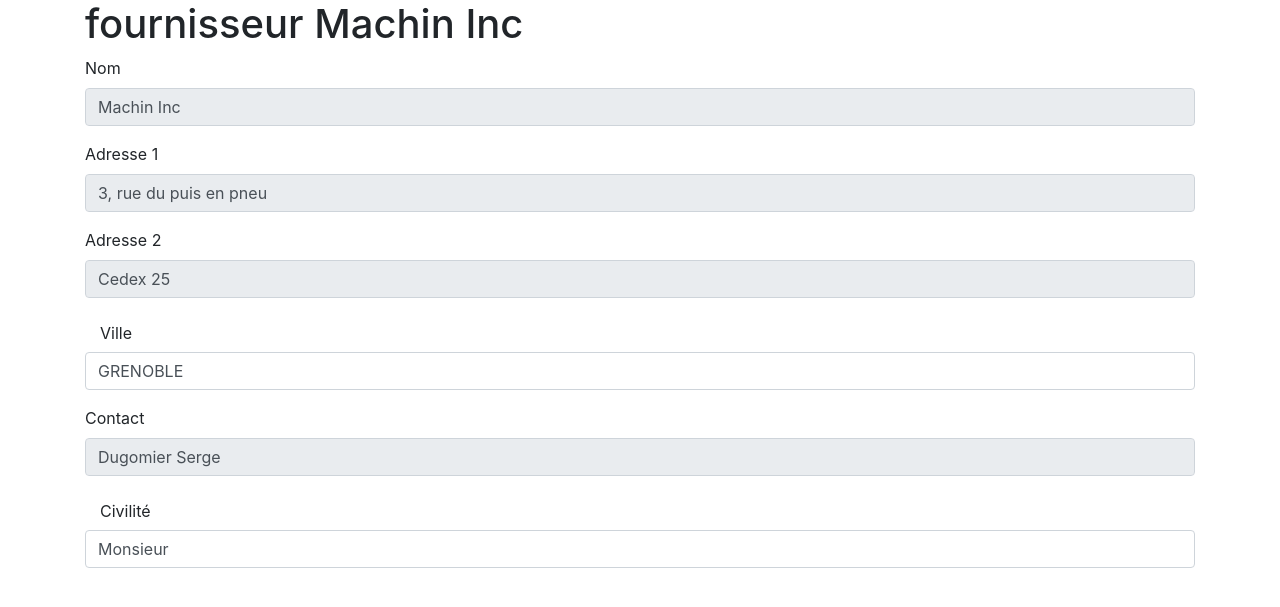
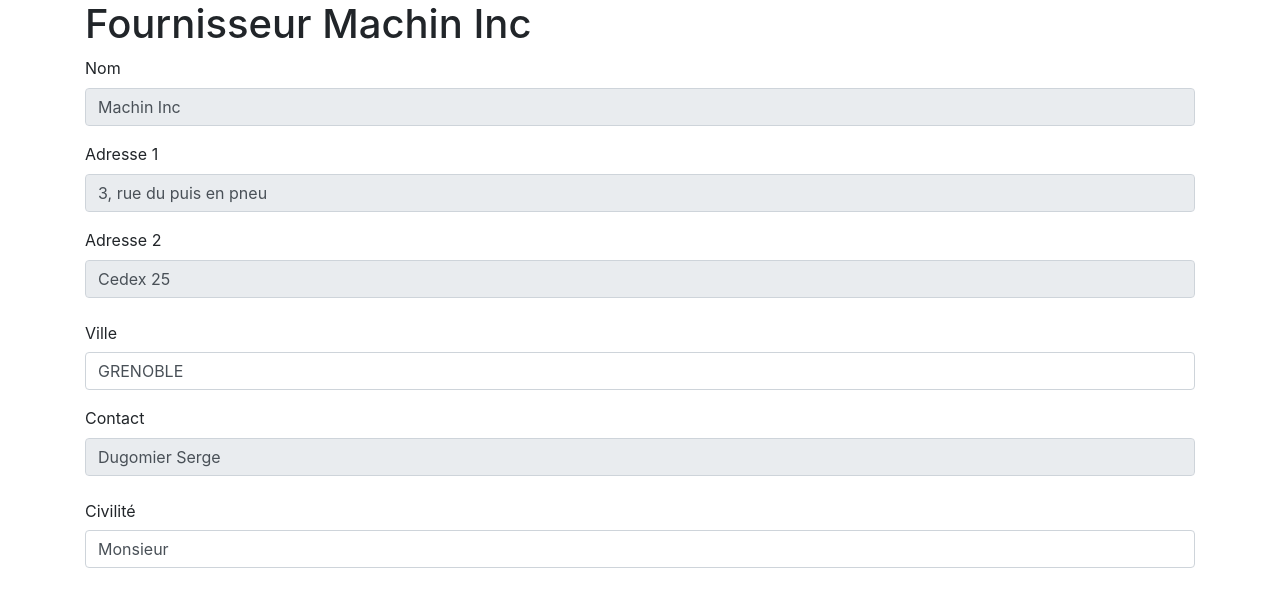
Before and after one commit to Aestheria/tp_dyna_web_site, a PHP site: page /supplier.php?id=1 in a window 1280 px wide. Shown: the top 607 px of the page. Run offline with PHP 8.4, Linux system fonts and the light colour scheme; data comes from the database, SQL or seed files in the repository; data that the repository does not hold is empty; some libraries are stand-ins or nearby versions.

```diff
--- a/public/supplier.php
+++ b/public/supplier.php
@@ -1,5 +1,5 @@
 <?php
-require_once('../include\connexion.php');
+require_once('../include/connexion.php');
 require_once('../include/fonction.php');
 
 // Récupération de l'ID du supplier depuis les paramètres de l'URL, avec une valeur par défaut de 0
@@ -40,7 +40,7 @@ $requete->execute(array($id));
  <body>
  <div class="container">
 <!-- Affichage des informations sur la page -->
- <h1>fournisseur <?php echo $fournisseur['nom']; ?></h1>
+ <h1>Fournisseur <?php echo $fournisseur['nom']; ?></h1>
  <form>
             <div class="mb-3">
                 <label for="nom">Nom</label>
@@ -55,7 +55,7 @@ $requete->execute(array($id));
                 <input type="text" class="form-control" id="adresse2" name="adresse2" value="<?php echo htmlspecialchars($fournisseur['adresse2']); ?>" readonly>
             </div>
                 <div class="mb-3">
-                <label class="col-form-label col-sm-2" for="ville">Ville</label>
+                <label class="col-form-label" for="ville">Ville</label>
                 <div class="col-sm-13">
                 <?php echo selectVille('ville', $fournisseur['ville']); ?>
                 </div>
@@ -66,7 +66,7 @@ $requete->execute(array($id));
                 <input type="text" class="form-control" id="contact" name="contact" value="<?php echo htmlspecialchars($fournisseur['contact']); ?>" readonly>
             </div>
             <div class="mb-3">
-                <label class="col-form-label col-sm-2" for="civilite">Civilité</label>
+                <label class="col-form-label" for="civilite">Civilité</label>
                 <div class="col-sm-13">
                 <?php echo selectCivilite('civilite', $fournisseur['civilite']); ?>
                 </div>
--- a/public/villes.php
+++ b/public/villes.php
@@ -34,7 +34,7 @@ $requete = 'SELECT nom
 <?php
 try {
     foreach($bdd->query($requete) as $ligne) {
-        echo '<tr class="clickable-row" data-href="villes.php?id='.$ligne['code'].'">';
+        echo '<tr class="clickable-row" data-href="ville.php?id='.$ligne['code'].'">';
         echo '<td>' . $ligne['nom'] . '</td>';
         echo '<td>' . $ligne['codepostal'] . '</td>';
         echo '<td>' . $ligne['pays'] . '</td>';
```
Also changed, not shown: public/ville.php (+3 -4 lines), public/index.php (added).
